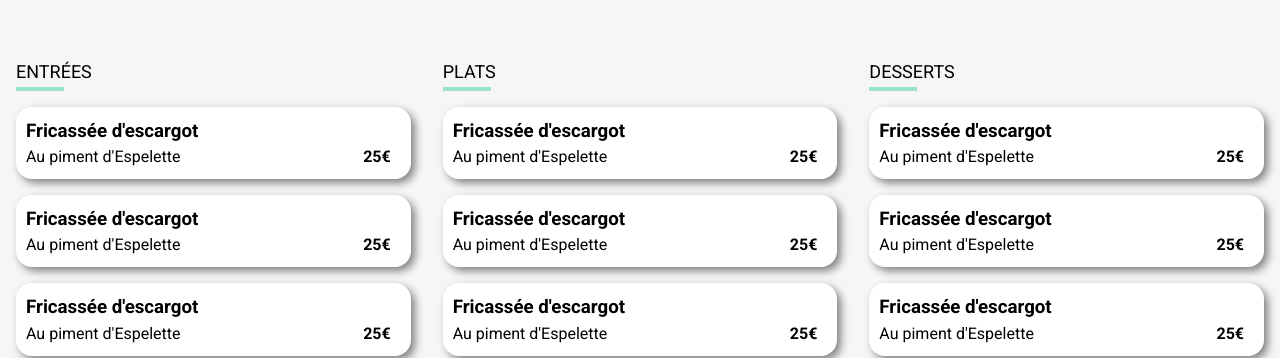
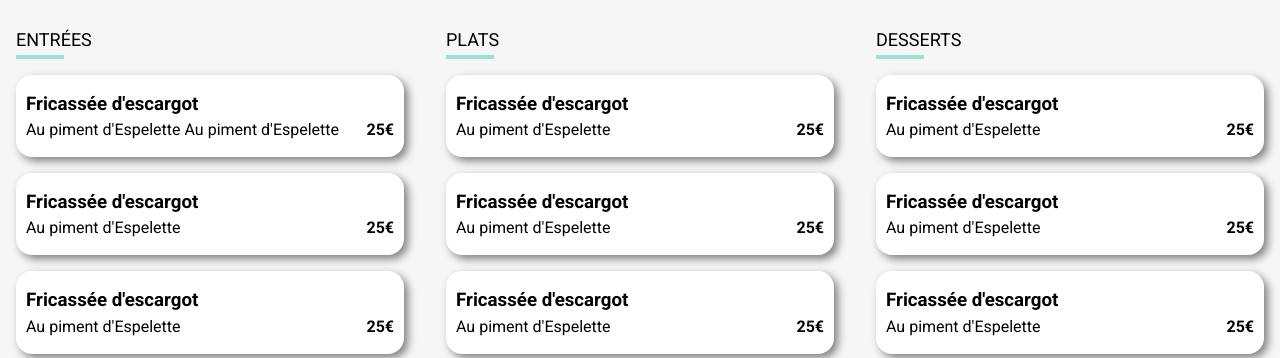
Before and after one commit to PrAndrian/Ohmyfood-project, a plain HTML site: page Menu.html in a window 1280 px wide. Shown: the part 610-968 px from the top of the page. Drawn offline with Linux system fonts and the light colour scheme; a web font is replaced by a local one.

Commit message:
change strcuture and effect on hover check

```diff
--- a/Menu.html
+++ b/Menu.html
@@ -27,82 +27,147 @@
                 <h1 class="menu__header__title">La palette du goût</h1>
                 <i class="fa-regular fa-heart heart-icon fa-xl"></i>
             </header>
-            <div class="container__submenu">
+
+            <div class="container__submenu flex flex-col">
                 <section class="menu__starter">
                     <h2 class="menu__starter__title">Entrées</h2>
 
-                    <article class="menu__starter__elem">
-                        <h3 class="menu__starter__elem__title">Fricassée d'escargot</h3>
-                        <footer class="menu__starter__elem__footer flex">
-                            <p class="menu__starter__elem__footer__description">Au piment d'Espelette</p>
-                            <p class="menu__starter__elem__footer__price prix">25€</p>
-                            <div class="check-icon flex flex-jc-c flex-ai-c">
-                                <i class="fa-solid fa-circle-check fa-xl"></i>
+                    <article class="menu__starter__elem flex flex-jc-sb">
+                        <div class="menu__starter__elem__text ">
+                            <h3 class="menu__starter__elem__text__title">Fricassée d'escargot</h3>
+                            <div class="menu__starter__elem__text__subtitle flex flex-jc-sb">
+                                <p class="menu__starter__elem__text__description">Au piment d'Espelette Au piment d'Espelette</p>
+                                <p class="menu__starter__elem__text__price prix">25€</p>
                             </div>
-                        </footer>
+                        </div>
+                        <aside class="check-icon ">
+                            <i class="fa-solid fa-circle-check fa-xl"></i>
+                        </aside>
                     </article>
 
-                    <article class="menu__starter__elem">
-                        <h3 class="menu__starter__elem__title">Fricassée d'escargot</h3>
-                        <footer class="menu__starter__elem__footer">
-                            <p class="menu__starter__elem__footer__description">Au piment d'Espelette</p>
-                            <p class="menu__starter__elem__footer__price">25€</p>
-                        </footer>
+                    <article class="menu__starter__elem flex flex-jc-sb">
+                        <div class="menu__starter__elem__text ">
+                            <h3 class="menu__starter__elem__text__title">Fricassée d'escargot</h3>
+                            <div class="menu__starter__elem__text__subtitle flex flex-jc-sb">
+                                <p class="menu__starter__elem__text__description">Au piment d'Espelette</p>
+                                <p class="menu__starter__elem__text__price prix">25€</p>
+                            </div>
+                        </div>
+                        <aside class="check-icon ">
+                            <i class="fa-solid fa-circle-check fa-xl"></i>
+                        </aside>
                     </article>
-                    <article class="menu__starter__elem">
-                        <h3 class="menu__starter__elem__title">Fricassée d'escargot</h3>
-                        <footer class="menu__starter__elem__footer">
-                            <p class="menu__starter__elem__footer__description">Au piment d'Espelette</p>
-                            <p class="menu__starter__elem__footer__price">25€</p>
-                        </footer>
+
+                    <article class="menu__starter__elem flex flex-jc-sb">
+                        <div class="menu__starter__elem__text ">
+                            <h3 class="menu__starter__elem__text__title">Fricassée d'escargot</h3>
+                            <div class="menu__starter__elem__text__subtitle flex flex-jc-sb">
+                                <p class="menu__starter__elem__text__description">Au piment d'Espelette</p>
+                                <p class="menu__starter__elem__text__price prix">25€</p>
+                            </div>
+                        </div>
+                        <aside class="check-icon ">
+                            <i class="fa-solid fa-circle-check fa-xl"></i>
+                        </aside>
+                    </article>
+
+                    <article class="menu__starter__elem flex flex-jc-sb">
+                        <div class="menu__starter__elem__text ">
+                            <h3 class="menu__starter__elem__text__title">Fricassée d'escargot</h3>
+                            <div class="menu__starter__elem__text__subtitle flex flex-jc-sb">
+                                <p class="menu__starter__elem__text__description">Au piment d'Espelette</p>
+                                <p class="menu__starter__elem__text__price prix">25€</p>
+                            </div>
+                        </div>
+                        <aside class="check-icon ">
+                            <i class="fa-solid fa-circle-check fa-xl"></i>
+                        </aside>
                     </article>
                 </section>
+
                 <section class="menu__dish">
                     <h2 class="menu__dish__title">Plats</h2>
-                    <article class="menu__dish__elem">
-                        <h3 class="menu__dish__elem__title">Fricassée d'escargot</h3>
-                        <footer class="menu__dish__elem__footer">
-                            <p class="menu__dish__elem__footer__description">Au piment d'Espelette</p>
-                            <p class="menu__dish__elem__footer__price">25€</p>
-                        </footer>
+
+                    <article class="menu__dish__elem flex flex-jc-sb">
+                        <div class="menu__dish__elem__text ">
+                            <h3 class="menu__dish__elem__text__title">Fricassée d'escargot</h3>
+                            <div class="menu__dish__elem__text__subtitle flex flex-jc-sb">
+                                <p class="menu__dish__elem__text__description">Au piment d'Espelette</p>
+                                <p class="menu__dish__elem__text__price prix">25€</p>
+                            </div>
+                        </div>
+                        <aside class="check-icon ">
+                            <i class="fa-solid fa-circle-check fa-xl"></i>
+                        </aside>
                     </article>
-                    <article class="menu__starter__elem">
-                        <h3 class="menu__dish__elem__title">Fricassée d'escargot</h3>
-                        <footer class="menu__dish__elem__footer">
-                            <p class="menu__dish__elem__footer__description">Au piment d'Espelette</p>
-                            <p class="menu__dish__elem__footer__price">25€</p>
-                        </footer>
+
+                    <article class="menu__dish__elem flex flex-jc-sb">
+                        <div class="menu__dish__elem__text ">
+                            <h3 class="menu__dish__elem__text__title">Fricassée d'escargot</h3>
+                            <div class="menu__dish__elem__text__subtitle flex flex-jc-sb">
+                                <p class="menu__dish__elem__text__description">Au piment d'Espelette</p>
+                                <p class="menu__dish__elem__text__price prix">25€</p>
+                            </div>
+                        </div>
+                        <aside class="check-icon ">
+                            <i class="fa-solid fa-circle-check fa-xl"></i>
+                        </aside>
                     </article>
-                    <article class="menu__starter__elem">
-                        <h3 class="menu__dish__elem__title">Fricassée d'escargot</h3>
-                        <footer class="menu__dish__elem__footer">
-                            <p class="menu__dish__elem__footer__description">Au piment d'Espelette</p>
-                            <p class="menu__dish__elem__footer__price">25€</p>
-                        </footer>
+
+                    <article class="menu__dish__elem flex flex-jc-sb">
+                        <div class="menu__dish__elem__text ">
+                            <h3 class="menu__dish__elem__text__title">Fricassée d'escargot</h3>
+                            <div class="menu__dish__elem__text__subtitle flex flex-jc-sb">
+                                <p class="menu__dish__elem__text__description">Au piment d'Espelette</p>
+                                <p class="menu__dish__elem__text__price prix">25€</p>
+                            </div>
+                        </div>
+                        <aside class="check-icon ">
+                            <i class="fa-solid fa-circle-check fa-xl"></i>
+                        </aside>
                     </article>
                 </section>
+
                 <section class="menu__desert">
                     <h2 class="menu__desert__title">Desserts</h2>
-                    <article class="menu__desert__elem">
-                        <h3 class="menu__desert__elem__title">Fricassée d'escargot</h3>
-                        <footer class="menu__desert__elem__footer">
-                            <p class="menu__desert__elem__footer__description">Au piment d'Espelette</p>
-                            <p class="menu__desert__elem__footer__price">25€</p>
-                        </footer>
+
+                    <article class="menu__desert__elem flex flex-jc-sb">
+                        <div class="menu__desert__elem__text ">
+                            <h3 class="menu__desert__elem__text__title">Fricassée d'escargot</h3>
+                            <div class="menu__desert__elem__text__subtitle flex flex-jc-sb">
+                                <p class="menu__desert__elem__text__description">Au piment d'Espelette</p>
+                                <p class="menu__desert__elem__text__price prix">25€</p>
+                            </div>
+                        </div>
+                        <aside class="check-icon ">
+                            <i class="fa-solid fa-circle-check fa-xl"></i>
+                        </aside>
                     </article>
-                    <article class="menu__desert__elem">
-                        <h3 class="menu__desert__elem__title">Fricassée d'escargot</h3>
-                        <footer class="menu__desert__elem__footer">
-                            <p class="menu__desert__elem__footer__description">Au piment d'Espelette</p>
-                            <p class="menu__desert__elem__footer__price">25€</p>
-                        </footer>
+
+                    <article class="menu__desert__elem flex flex-jc-sb">
+                        <div class="menu__desert__elem__text ">
+                            <h3 class="menu__desert__elem__text__title">Fricassée d'escargot</h3>
+                            <div class="menu__desert__elem__text__subtitle flex flex-jc-sb">
+                                <p class="menu__desert__elem__text__description">Au piment d'Espelette</p>
+                                <p class="menu__desert__elem__text__price prix">25€</p>
+                            </div>
+                        </div>
+                        <aside class="check-icon ">
+                            <i class="fa-solid fa-circle-check fa-xl"></i>
+                        </aside>
                     </article>
-                    <article class="menu__desert__elem">
-                        <h3 class="menu__desert__elem__title">Fricassée d'escargot</h3>
-                        <footer class="menu__desert__elem__footer">
-                            <p class="menu__desert__elem__footer__description">Au piment d'Espelette</p>
-                            <p class="menu__desert__elem__footer__price">25€</p>
-                        </footer>
+
+                    <article class="menu__desert__elem flex flex-jc-sb">
+                        <div class="menu__desert__elem__text ">
+                            <h3 class="menu__desert__elem__text__title">Fricassée d'escargot</h3>
+                            <div class="menu__desert__elem__text__subtitle flex flex-jc-sb">
+                                <p class="menu__desert__elem__text__description">Au piment d'Espelette</p>
+                                <p class="menu__desert__elem__text__price prix">25€</p>
+                            </div>
+                        </div>
+                        <aside class="check-icon ">
+                            <i class="fa-solid fa-circle-check fa-xl"></i>
+                        </aside>
                     </article>
                 </section>
             </div>
--- a/app/scss/components/_heart-icon.scss
+++ b/app/scss/components/_heart-icon.scss
@@ -3,6 +3,7 @@
     right:14px;
     cursor: pointer;
     &:hover,&:active,&:focus{
+        //opacité animation ...
         &::before{
                 z-index: 1000;
                 font-family: "Font Awesome 5 Free";
@@ -14,6 +15,6 @@
                 -moz-background-clip: text;
                 -moz-text-fill-color: transparent;
                 position: relative;
-            }
         }
+    }
 }
--- a/app/scss/pages/_menu.scss
+++ b/app/scss/pages/_menu.scss
@@ -7,6 +7,9 @@
         position: relative;
         max-width: 1280px;
         margin: -64px auto 0 auto;
+    }
+    .container__submenu{
+        gap : 10px; //arrangement
     }
 
     .menu__hero{
@@ -49,11 +52,7 @@
 
         &__elem{
 
-            display: flex;
-            flex-direction: column;
-            justify-content: space-between;
-
-            padding: 10px 20px 10px 10px;
+            // padding-left: 10px;
             margin : 16px 0;
 
             background-color: white;
@@ -66,54 +65,39 @@
             // ------------------
             overflow: hidden;
             .check-icon{
-                position: absolute;
-                right: 0;
-                top: 0;
+                width: 0;
+                height: -webkit-fit;
+                height: -moz-fit;
                 border-radius: 0 16px 16px 0;
-                width: 0;
-                height: 100%;
                 background-color: #99e2d0;
+
+                transition: width 0.8s;
+
                 & > i{
-                    display: none;
                     color: white;
-                    transform: rotate(180deg);
-                    animation: rotation-icon 1s;
-                    animation-fill-mode: both;
-                    @keyframes rotation-icon {
-                        from{
-                            transform: rotate(180deg);
-                        }to{
-                            transform: rotate(0);
-                        }
-                    }
+                    padding: 40px 30px ;
+
+                    transform: rotate(360deg);
+                    opacity : 0.5;
+                    transition: opacity 0.5s, transform 1.5s;
                 }
             }
 
-            &:hover .check-icon{
+            &:hover .check-icon, &:active .check-icon{
+                width:100px;
+                transition: width 0.8s;
+
                 & > i{
-                    display: block;
-                }
-                animation: change-width 1s ease;
-                animation-fill-mode: both;
-                @keyframes change-width {
-                    from{
-                        width: 0;
-                    }to{
-                        width: 100px;
-                    }
+                    transform: rotate(0);
+                    opacity : 1;
+                    transition: opacity 0.5s, transform 1.5s;
                 }
             }
-
-            &:hover .prix{
-                position: relative;
-                right : 100px;
-                transition: right 1s;
-            }
-
             // -------------
 
             opacity: 0;
             animation: slideUp 1s forwards;
+            //mixin ...
             &:nth-child(1){animation-delay: 0.1s;}
             &:nth-child(2){animation-delay: 0.2s;}
             &:nth-child(3){animation-delay: 0.3s;}
@@ -121,12 +105,12 @@
             &:nth-child(5){animation-delay: 0.5s;}
 
             @keyframes slideUp {
-                0% {
+                from {
                     transform: translatey(20px);
                     opacity: 0%;
                 }
 
-                100% {
+                to {
                     transform: translatey(0px);
                     opacity: 100%;
                 }
@@ -134,15 +118,13 @@
 
             // ------------
 
-            &__title{
-                margin: 0;
-            }
 
-            &__footer{
-                flex: 100%;
-                display: flex;
-                flex-direction: row;
-                justify-content: space-between;
+            &__text{
+                padding: 15px 10px;
+                width: 100%;
+                &__title{
+                    margin: 0;
+                }
 
                 &__description,&__price{
                     margin: 0;
@@ -159,7 +141,7 @@
     }
 
     .menu__dish{
-        margin: 32px 0;
+        margin: 0;
     }
 
     .menu__desert__elem{
@@ -168,11 +150,13 @@
 }
 
 @media (min-width: 1024px){
-        .container__submenu{
+    .container__submenu{
         display: flex;
         justify-content: center;
-        align-items: center;
+        flex-direction: row;
+        align-items: flex-start;
     }
+
     .menu__dish,.menu__desert,.menu__starter{
        width: 100%;
         min-width: 243px;
--- a/app/scss/style.scss
+++ b/app/scss/style.scss
@@ -5,7 +5,6 @@
 @import "./components/loader";
 @import "./components/button";
 @import "./components/heart-icon";
-@import "./components/check-icon";
 @import "./layouts/header";
 @import "./layouts/footer";
 @import "./pages/home";
```
Also changed, not shown: app/scss/components/_check-icon.scss (deleted, +0 -10 lines), index.html (+5 -1 lines), app/scss/style.css, 1 other file.
